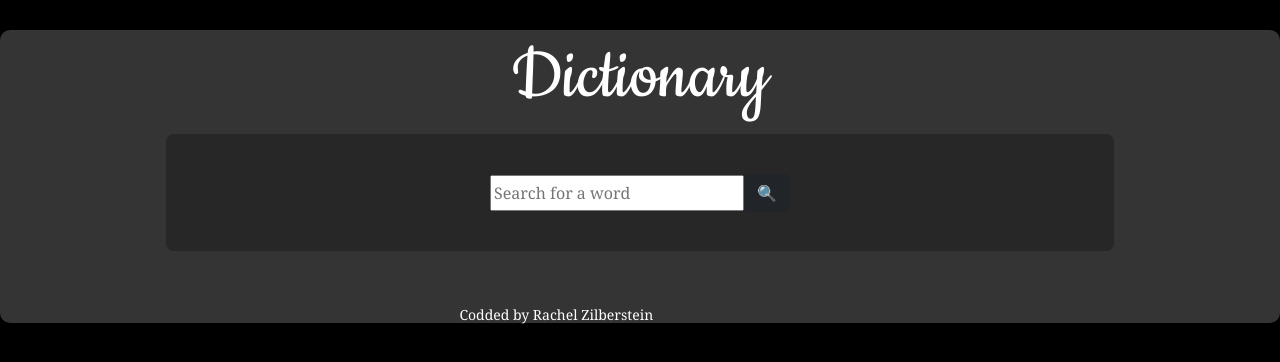
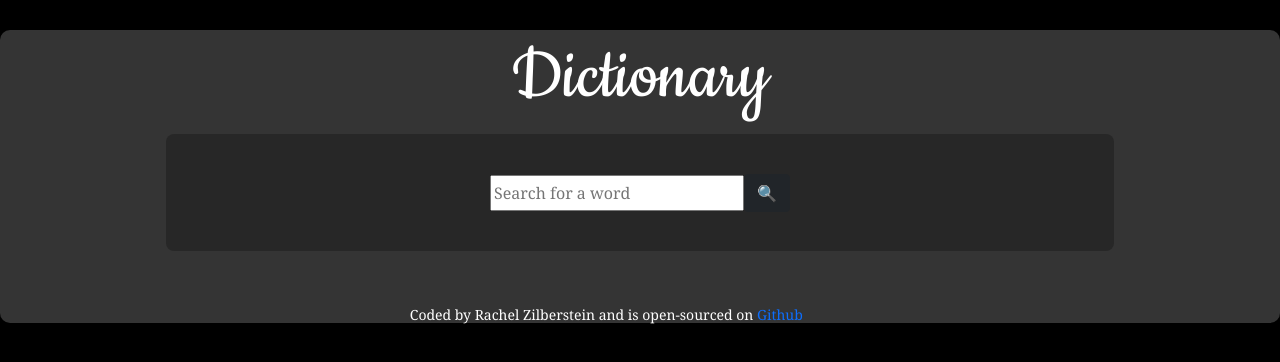
Before and after one commit to Rachelz85/dictionary-project, a React (Create React App) app: page / in a window 1280 px wide. Shown: the top 362 px of the page. Built offline with nearby package versions, Linux system fonts and the light colour scheme.

Commit message:
Styled the footer and added link to my Github

```diff
--- a/src/App.css
+++ b/src/App.css
@@ -20,9 +20,18 @@
 
 .App-footer {
   text-align: center;
-  margin: 55px 0;
+  margin: 55px 50px;
   color: #FFFFFF;
   width: 85%;
   line-height: 17px;
   font-family: Cambria, Cochin, Georgia, Times, "Times New Roman", serif;
 }
+
+.App .github-link {
+  text-decoration: none;
+  transition: all 150ms ease-in-out;
+}
+
+.App .github-link:hover {
+  color: #c8b2e0;
+}
--- a/src/App.js
+++ b/src/App.js
@@ -14,7 +14,10 @@ function App() {
       </main>
       <footer className="App-footer">
         <small>
-        Codded by Rachel Zilberstein
+        Coded by Rachel Zilberstein and is open-sourced on <a href="https://github.com/Rachelz85/dictionary-project" target="_blank" rel="noreferrer" className="github-link"
+        >
+          Github{" "}
+        </a>
         </small>
       </footer>
     </div>
```
